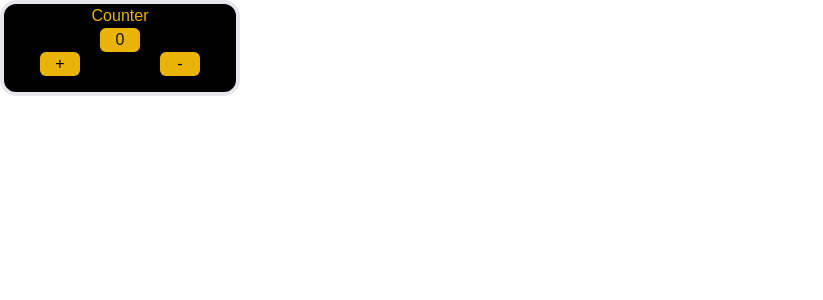
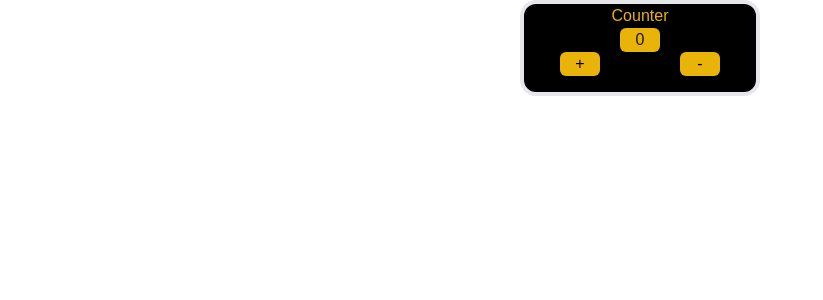
Before and after one commit to Dally-Bear/cprg306-assignments, a Next.js app: page /week-4 in a window 1280 px wide. Shown: the top 300 px of the page, without its empty margins (0-823 px from the left). Built offline with nearby package versions, Linux system fonts and the light colour scheme.

Commit message:
center and hover

```diff
--- a/app/week-4/new-item.js
+++ b/app/week-4/new-item.js
@@ -18,14 +18,14 @@ export default function Counter() {
                 <button
                     onClick={increment}
                     disabled={count === 20}
-                    className=" bg-yellow-500 text-black mr-10 mb-4 w-10 rounded-md"
+                    className=" bg-yellow-500 text-black mr-10 mb-4 w-10 rounded-md hover:bg-red-700"
                     >+
                 </button>
 
                 <button
                     onClick={decrement}
                     disabled={count === 1}
-                    className=" bg-yellow-500 text-black ml-10 mb-4 w-10 rounded-md"
+                    className=" bg-yellow-500 text-black ml-10 mb-4 w-10 rounded-md hover:bg-red-700"
                     >-
                 </button>
             </div>
--- a/app/week-4/page.js
+++ b/app/week-4/page.js
@@ -2,7 +2,7 @@ import Counter from "./new-item.js";
 
 export default function Page() {
     return (
-        <main>
+        <main className="w-full flex justify-center">
             <Counter />
         </main>
     );
```
